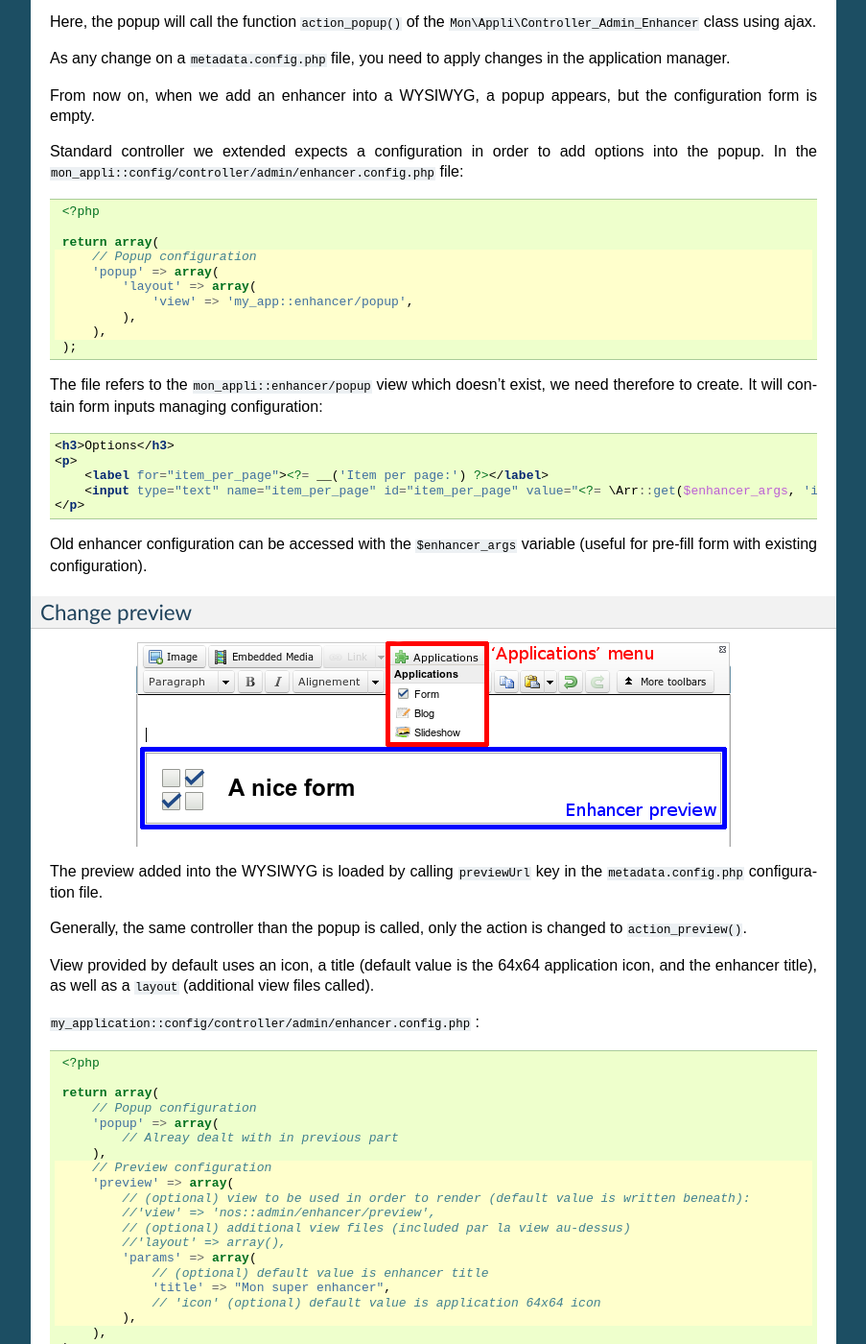
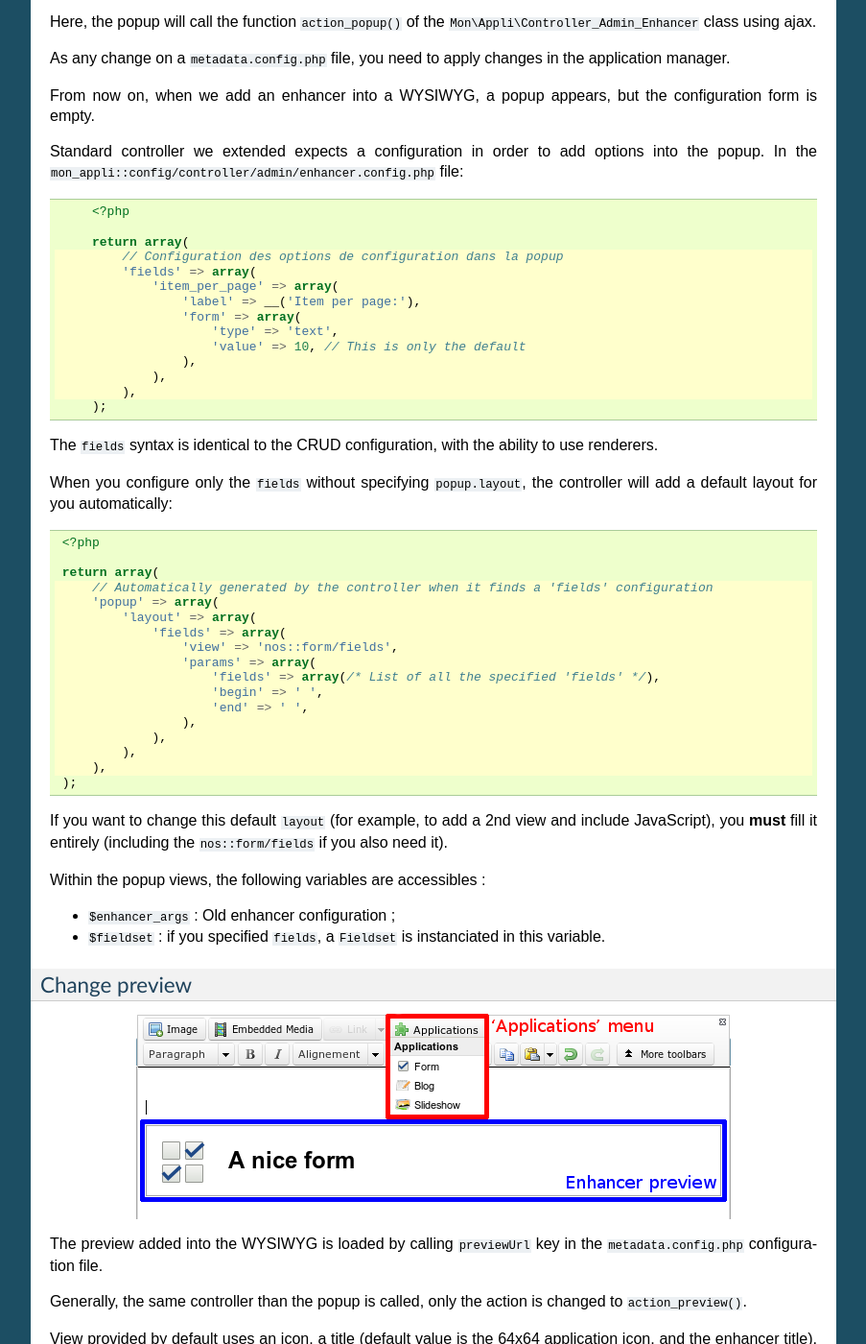
Before and after one commit to Meroje/documentation-en, a Sphinx documentation site: the page built from source/app_create/enhancer.rst, in a window 1280 px wide and 1400 px high, scrolled down 933 px. Shown: the whole window at 96% size, without its empty margins (198-1101 px from the left). Built offline with Sphinx 7.4.7, drawn with Linux system fonts in a browser that asks for light colours; some of the changed text lies outside the part shown.

Commit message:
Enhancer popup now explained using the 'fields' configuration

```diff
--- a/source/app_create/enhancer.rst
+++ b/source/app_create/enhancer.rst
@@ -68,32 +68,57 @@ Standard controller we extended expects a configuration in order to add options
 In the :file:`mon_appli::config/controller/admin/enhancer.config.php` file:
 
 .. code-block:: php
-   :emphasize-lines: 4-9
+   :emphasize-lines: 4-13
+
+        <?php
+
+        return array(
+            // Configuration des options de configuration dans la popup
+            'fields' => array(
+                'item_per_page' => array(
+                    'label' => __('Item per page:'),
+                    'form' => array(
+                        'type' => 'text',
+                        'value' => 10, // This is only the default
+                    ),
+                ),
+            ),
+        );
+
+
+The ``fields`` syntax is identical to the CRUD configuration, with the ability to use renderers.
+
+When you configure only the ``fields`` without specifying ``popup.layout``, the controller will add a default layout
+for you automatically:
+
+.. code-block:: php
+   :emphasize-lines: 4-16
 
     <?php
 
     return array(
-        // Popup configuration
+        // Automatically generated by the controller when it finds a 'fields' configuration
         'popup' => array(
             'layout' => array(
-                'view' => 'my_app::enhancer/popup',
+                'fields' => array(
+                    'view' => 'nos::form/fields',
+                    'params' => array(
+                        'fields' => array(/* List of all the specified 'fields' */),
+                        'begin' => ' ',
+                        'end' => ' ',
+                    ),
+                ),
             ),
         ),
     );
 
-The file refers to the ``mon_appli::enhancer/popup`` view which doesn't exist, we need therefore to create.
-It will contain form inputs managing configuration:
+If you want to change this default ``layout`` (for example, to add a 2nd view and include JavaScript), you **must**
+fill it entirely (including the ``nos::form/fields`` if you also need it).
 
-.. code-block:: html+php
+Within the popup views, the following variables are accessibles :
 
-    <h3>Options</h3>
-    <p>
-        <label for="item_per_page"><?= __('Item per page:') ?></label>
-        <input type="text" name="item_per_page" id="item_per_page" value="<?= \Arr::get($enhancer_args, 'item_per_page', 10) ?>" />
-    </p>
-
-Old enhancer configuration can be accessed with the ``$enhancer_args`` variable (useful for pre-fill form with existing
-configuration).
+- ``$enhancer_args`` : Old enhancer configuration ;
+- ``$fieldset`` : if you specified ``fields``, a ``Fieldset`` is instanciated in this variable.
 
 .. _app_create/enhancer/preview:
 
@@ -120,8 +145,8 @@ well as a ``layout`` (additional view files called).
 
     return array(
         // Popup configuration
-        'popup' => array(
-            // Alreay dealt with in previous part
+        'fields' => array(
+            // Already dealt with in previous part
         ),
         // Preview configuration
         'preview' => array(
```
